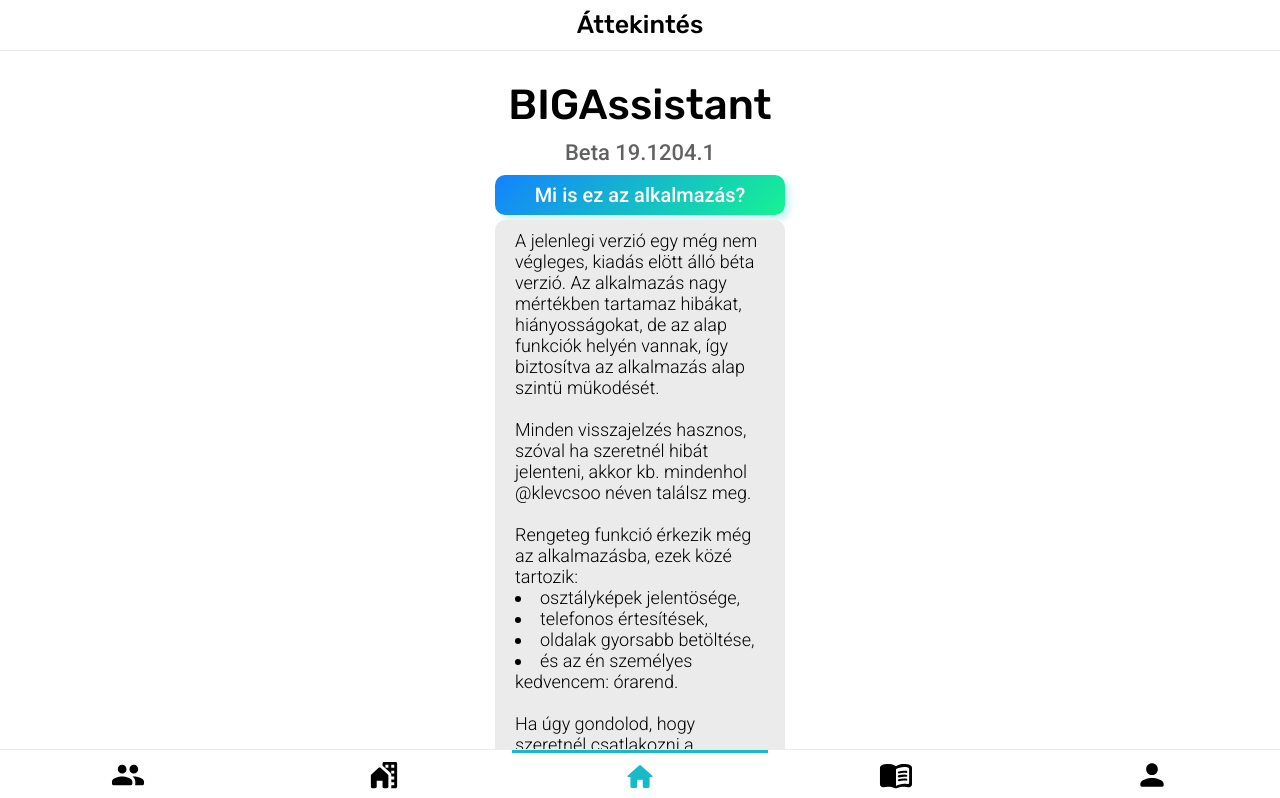
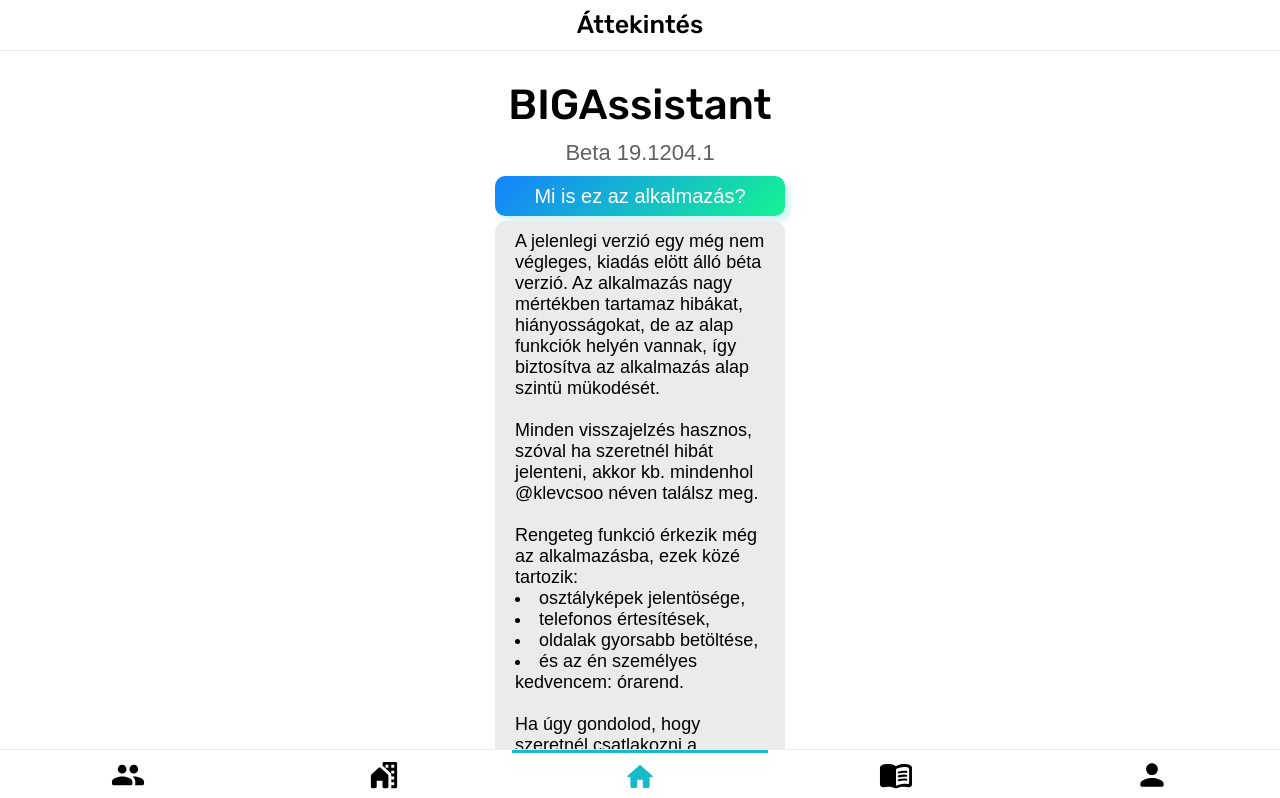
Before and after one commit to klevcsoo/bigassistant, a React (Create React App) app in the folder client/: page / in a window 1280 px wide. Shown: the top 798 px of the page. Built offline with nearby package versions, Linux system fonts and the light colour scheme; no server answers; sample sign-in values are in the browser's storage.

Commit message:
Removed Roboto as secondary font

```diff
--- a/client/public/index.html
+++ b/client/public/index.html
@@ -11,7 +11,7 @@
     />
     <link rel="apple-touch-icon" href="logo192.png" />
     <link rel="manifest" href="%PUBLIC_URL%/manifest.json" />
-    <link href="https://fonts.googleapis.com/css?family=Roboto:300,400,500|Rubik:400,500,700&display=swap&subset=latin-ext" rel="stylesheet">
+    <link href="https://fonts.googleapis.com/css?family=Rubik:400,500,700&display=swap&subset=latin-ext" rel="stylesheet">
     <link href="https://fonts.googleapis.com/icon?family=Material+Icons" rel="stylesheet">
     <title>BIGAssistant</title>
   </head>
--- a/client/src/App.css
+++ b/client/src/App.css
@@ -30,7 +30,7 @@ body {
 
   background: var(--colour-app-background);
   color: var(--colour-app-text);
-  font-family: 'Roboto', sans-serif;
+  font-family: sans-serif;
   font-weight: 400;
 }
 
--- a/client/src/components/AppButton/AppButton.css
+++ b/client/src/components/AppButton/AppButton.css
@@ -26,7 +26,7 @@
 .app-button h2 {
   margin: 0; padding: 0;
   line-height: 40px;
-  font-family: 'Roboto', sans-serif;
+  font-family: sans-serif;
   font-weight: lighter;
   font-size: 20px;
 }
--- a/client/src/components/AppCard/AppCard.css
+++ b/client/src/components/AppCard/AppCard.css
@@ -30,7 +30,7 @@ h1.app-card-group-title {
   text-align: center;
 
   color: var(--colour-app-dark);
-  font-family: 'Roboto', sans-serif;
+  font-family: sans-serif;
   font-weight: 500;
   font-size: 22px;
 }
--- a/client/src/components/AppDropDown/AppDropDown.jsx
+++ b/client/src/components/AppDropDown/AppDropDown.jsx
@@ -12,7 +12,7 @@ const AppDropDown = ({ onSelected, children }) => {
         background: appColours.LIGHT,
         border: 'none',
         borderRadius: 10,
-        fontFamily: '"Roboto", sans-serif',
+        fontFamily: 'sans-serif',
         fontSize: 20,
         fontWeight: 300
       }} onChange={onSelected}>
--- a/client/src/components/AppInput/AppInput.css
+++ b/client/src/components/AppInput/AppInput.css
@@ -10,7 +10,7 @@ input.app-input {
   border: none;
   border-radius: 10px;
 
-  font-family: 'Roboto', sans-serif;
+  font-family: sans-serif;
   font-weight: 400;
   font-size: 20px;
 }
--- a/client/src/components/AppSubtitle.jsx
+++ b/client/src/components/AppSubtitle.jsx
@@ -8,7 +8,7 @@ const AppSubtitle = ({ text }) => {
       textAlign: 'center',
 
       color: 'var(--colour-app-dark)',
-      fontFamily: '"Roboto", sans-serif',
+      fontFamily: 'sans-serif',
       fontWeight: 500,
       fontSize: 22,
     }}>{text}</h1>
--- a/client/src/components/AppSwitch/AppSwitch.css
+++ b/client/src/components/AppSwitch/AppSwitch.css
@@ -16,7 +16,7 @@
   line-height: 40px;
   display: inline-block;
 
-  font-family: 'Roboto', sans-serif;
+  font-family: sans-serif;
   font-size: 20px;
   font-weight: 400;
 }
```
